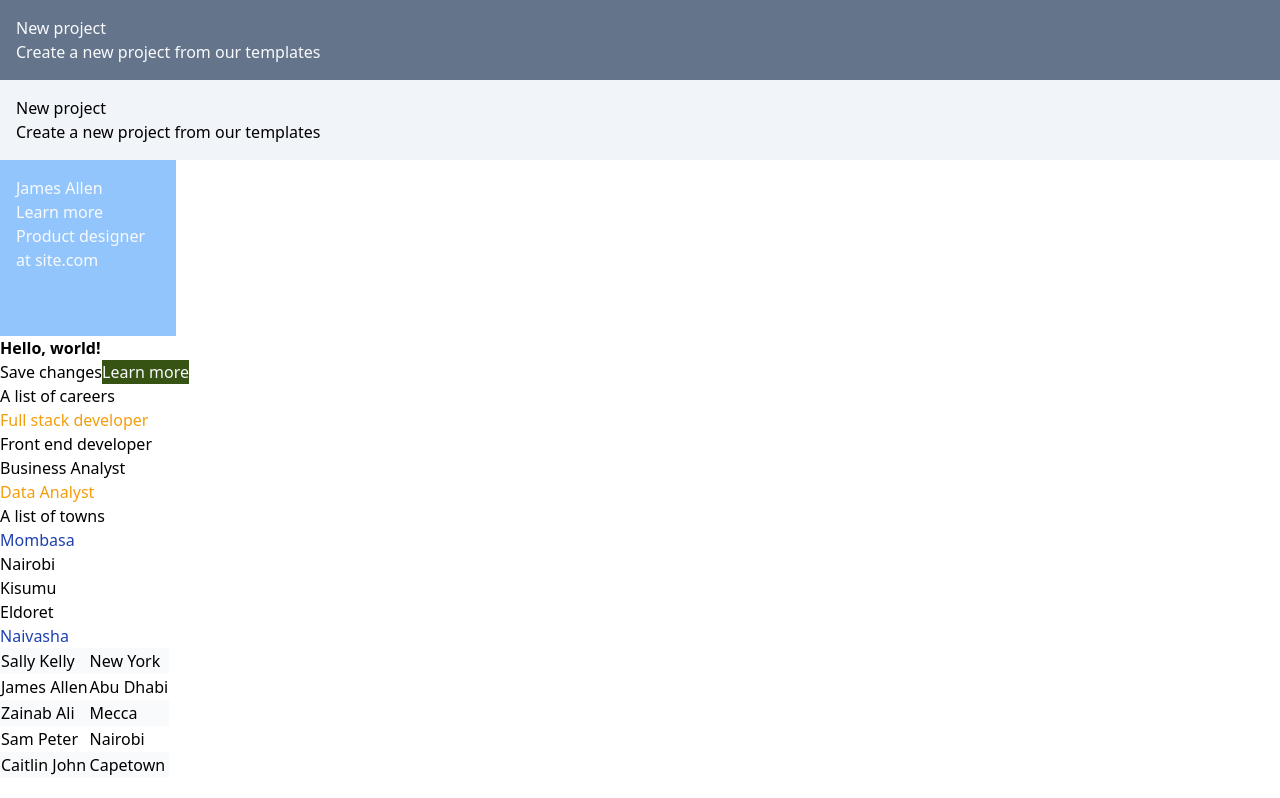
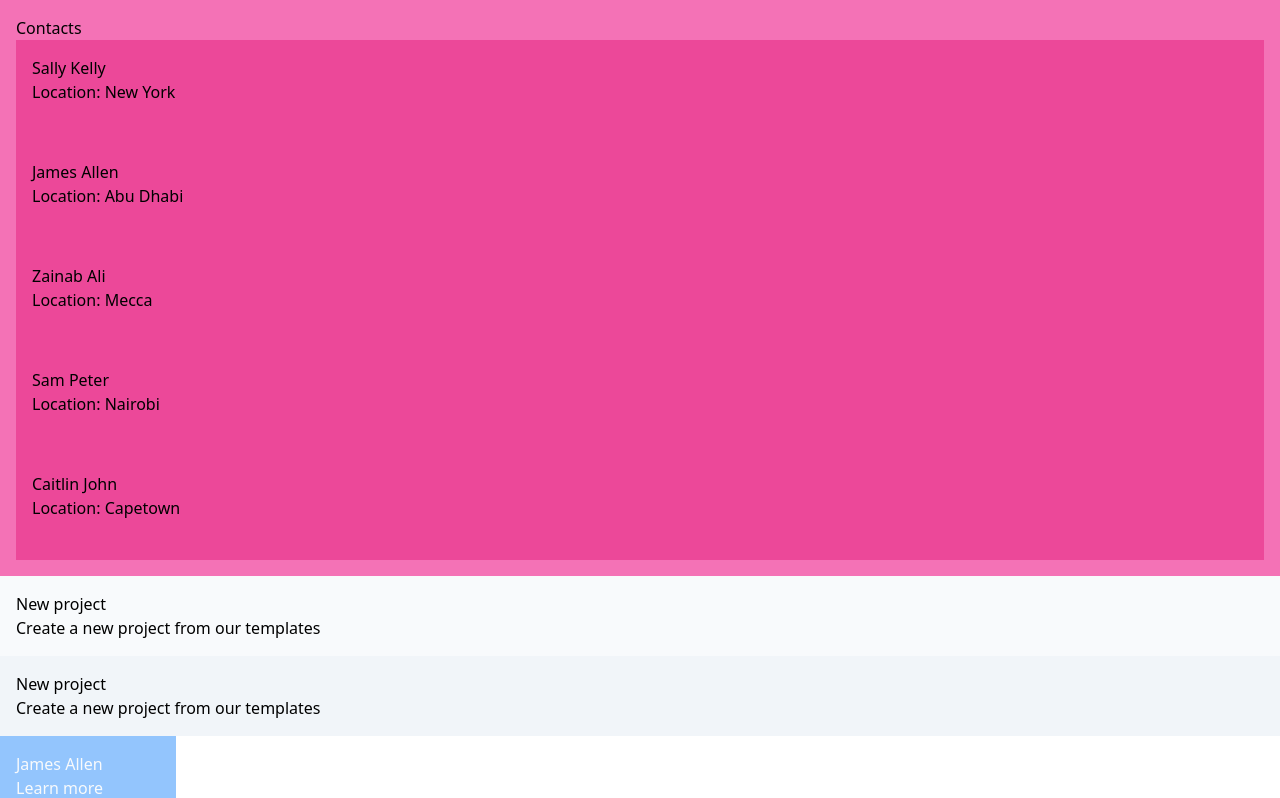
Before and after one commit to saidibnali19/tailwind-in-next, a Next.js app: page / in a window 1280 px wide. Shown: the top 798 px of the page. Built offline with nearby package versions, Linux system fonts and the light colour scheme.

Commit message:
use named groups

```diff
--- a/src/app/page.js
+++ b/src/app/page.js
@@ -15,15 +15,27 @@ export default function Home() {
   ]
 
   const people = [
-    { id: 0, name: "Sally Kelly", location: "New York" },
-    { id: 1, name: "James Allen", location: "Abu Dhabi" },
-    { id: 2, name: "Zainab Ali", location: "Mecca" },
-    { id: 3, name: "Sam Peter", location: "Nairobi" },
-    { id: 4, name: "Caitlin John", location: "Capetown" },
+    { id: 0, name: "Sally Kelly", location: "New York", email: "sally@example.com" },
+    { id: 1, name: "James Allen", location: "Abu Dhabi", email: "james@example.com" },
+    { id: 2, name: "Zainab Ali", location: "Mecca", email: "zainab@example.com" },
+    { id: 3, name: "Sam Peter", location: "Nairobi", email: "sam@example.com" },
+    { id: 4, name: "Caitlin John", location: "Capetown", email: "caitlin@example.com" },
   ]
 
   return (
     <>
+      <article className="bg-pink-400 p-4">
+        <h5>Contacts</h5>
+        <ul>
+          {people.map(person => (
+            <li className="p-4 bg-pink-500 group/person hover:bg-red-400" key={person.id}>
+              <h6>{person.name}</h6>
+              <p>Location: {person.location}</p>
+              <p className="invisible group-hover/person:visible group/email"><span className="group-hover/email:text-slate-50">Email:</span> <span className="group-hover/email:text-slate-50">{person.email}</span></p>
+            </li>
+          ))}
+        </ul>
+      </article>
       <div className="bg-slate-50 p-4 group hover:bg-slate-500">
         <h6 className="group-hover:text-slate-50">New project</h6>
         <p className="group-hover:text-slate-50">Create a new project from our templates</p>
```
